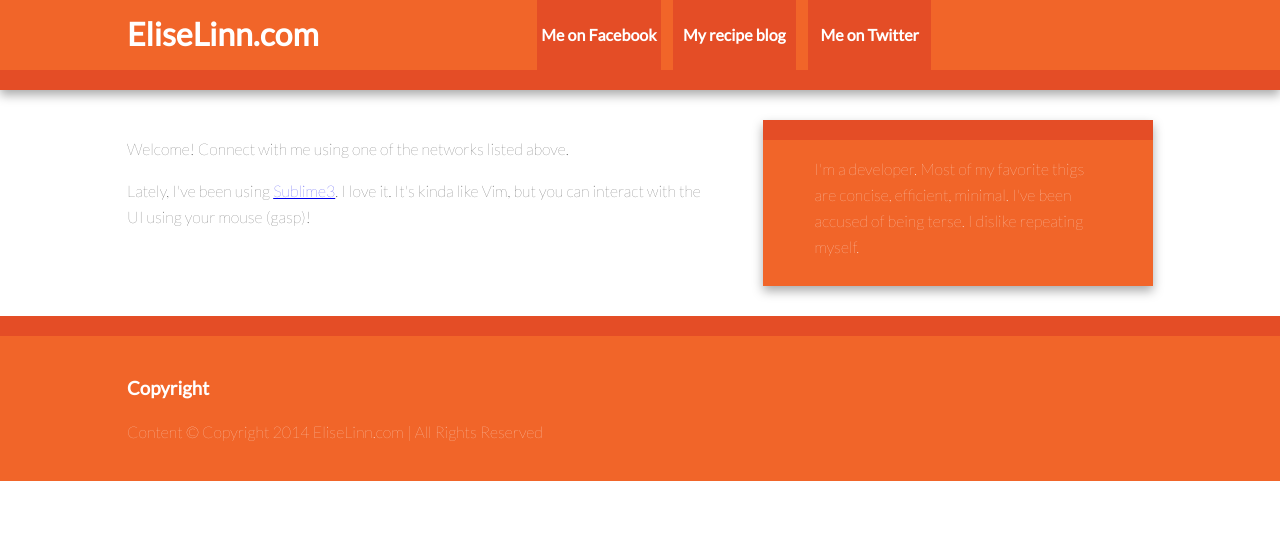
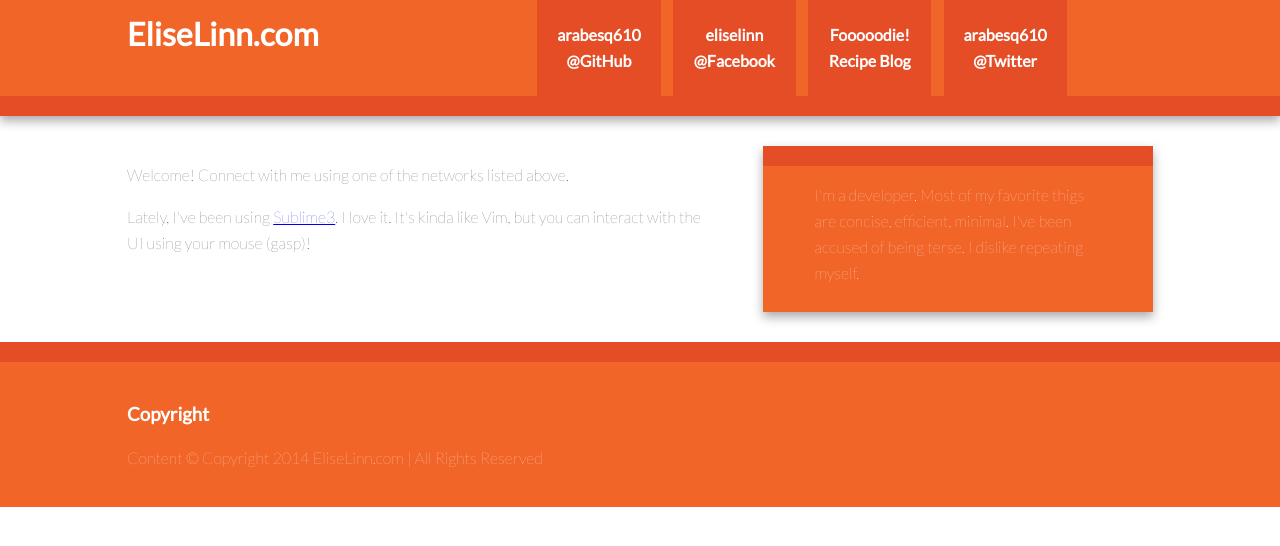
Before and after one commit to arabesq610/eliselinn.com, a plain HTML site: page index.html in a window 1280 px wide. Drawn offline with nearby package versions, Linux system fonts and the light colour scheme.

Commit message:
update nav links

```diff
--- a/index.html
+++ b/index.html
@@ -28,9 +28,10 @@
                 <h1 class="title">EliseLinn.com</h1>
                 <nav>
                     <ul>
-                        <li><a href="https://www.facebook.com/eliselinn" title="Elise on Facebook">Me on Facebook</a></li>
-                        <li><a href="http://fooooodie.blogspot.com/" title="Elise's Recipe Blog">My recipe blog</a></li>
-                        <li><a href="https://twitter.com/arabesq610" title="Elise on Twitter">Me on Twitter</a></li>
+                        <li><a href="https://github.com/arabesq610" title="arabesq610@GitHub">arabesq610<br>@GitHub</a></li>
+                        <li><a href="https://facebook.com/eliselinn" title="Facebook">eliselinn<br>@Facebook</a></li>
+                        <li><a href="http://fooooodie.blogspot.com/" title="Elise's Recipe Blog">Fooooodie!<br>Recipe Blog</a></li>
+                        <li><a href="https://twitter.com/arabesq610" title="Elise on Twitter">arabesq610<br>@Twitter</a></li>
                     </ul>
                 </nav>
             </header>
```
